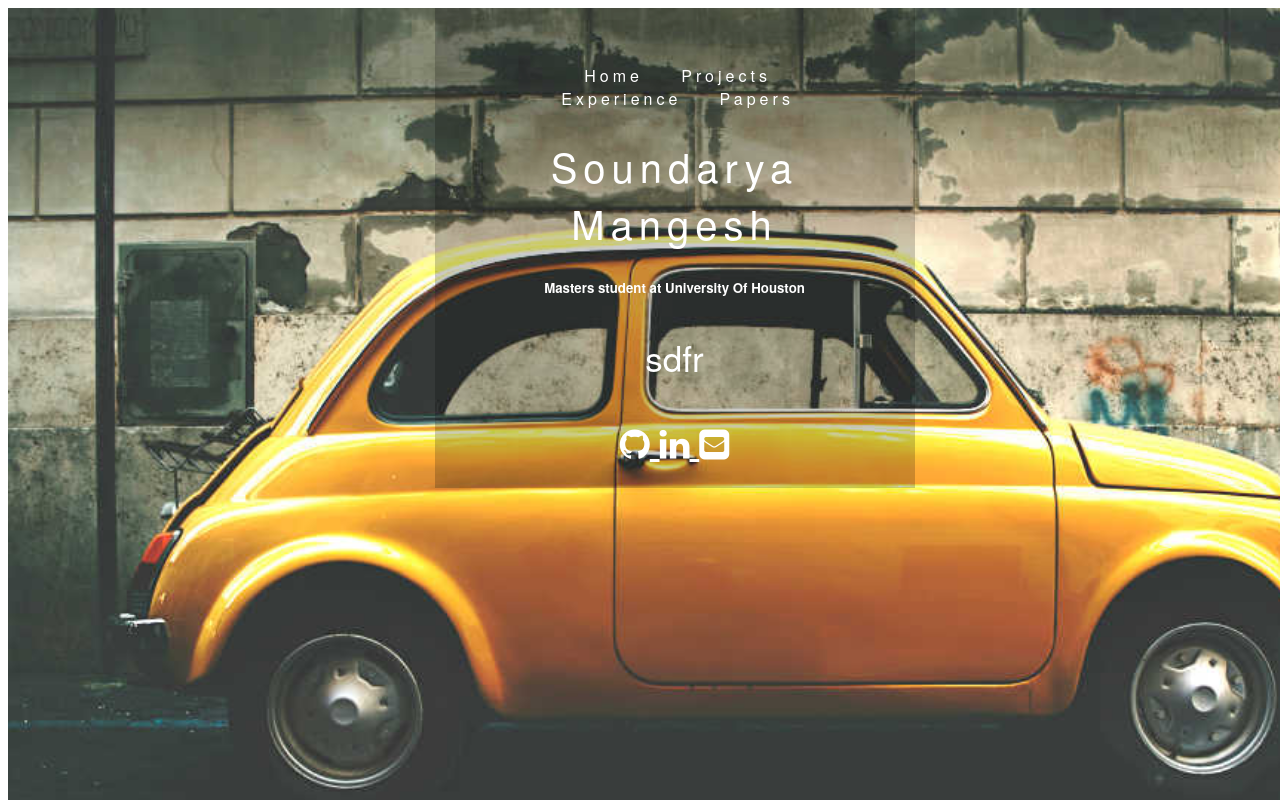
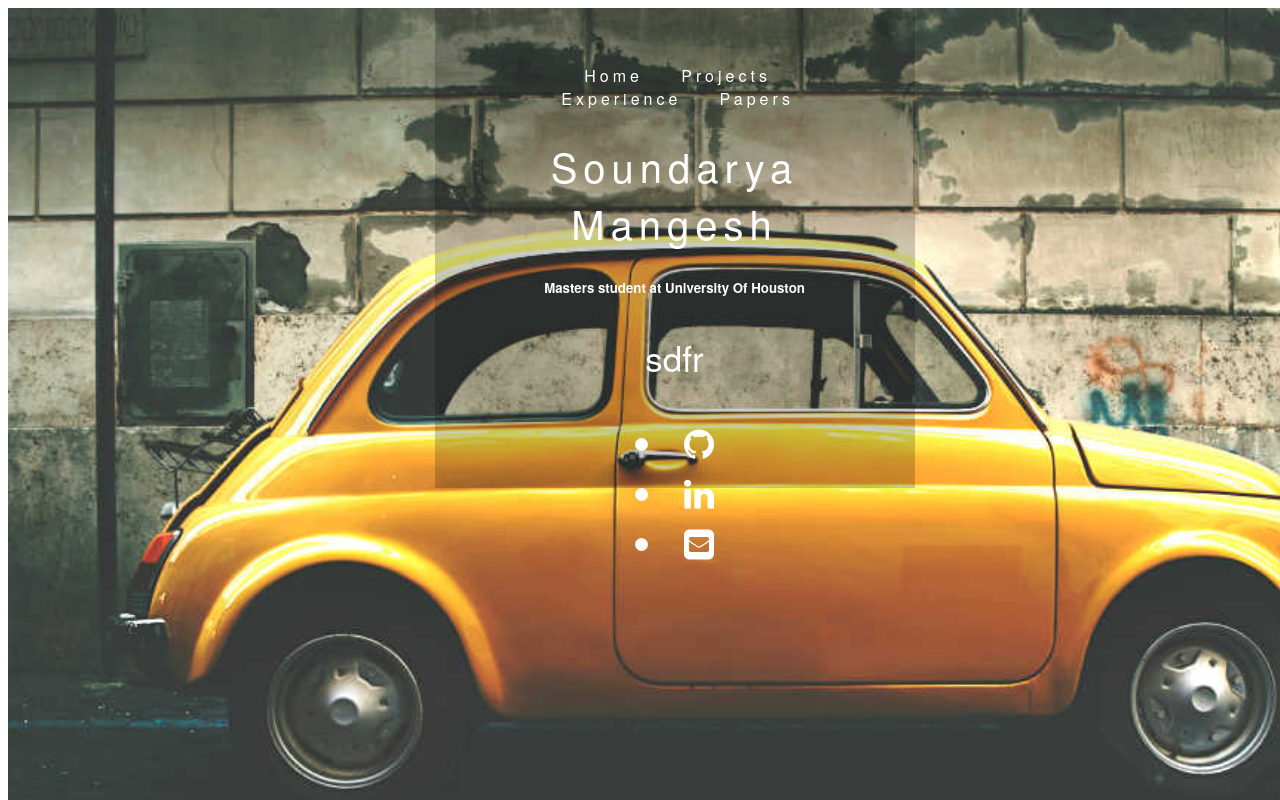
Before and after one commit to SoundaryaMangeshgit/SoundaryaMangeshgit.github.io, a plain HTML site: page index.html in a window 1280 px wide. Shown: the top 800 px of the page. Drawn offline with Linux system fonts and the light colour scheme.

Commit message:
Update index.html

```diff
--- a/index.html
+++ b/index.html
@@ -35,9 +35,9 @@
 	<div class="icons">
 	<p>sdfr</p>
 
-    <a href="https://github.com/SoundaryaMangesh123"><i class="fa fa-github" aria-hidden="true"></i>  </a>
-	<a href="https://www.linkedin.com/in/soundarya-mangesh-673b57111/"><i class="fa fa-linkedin" aria-hidden="true"></i>  </a>
-	<a href="mailto:soundaryamangesh@gmail.com"><i class="fa fa-envelope-square" aria-hidden="true"></i> </a>
+  <li style="white-space: nowrap;">  <a href="https://github.com/SoundaryaMangesh123"><i class="fa fa-github" aria-hidden="true"></i>  </a> </li>
+	<li style="white-space: nowrap;"><a href="https://www.linkedin.com/in/soundarya-mangesh-673b57111/"><i class="fa fa-linkedin" aria-hidden="true"></i>  </a> </li>
+	<li style="white-space: nowrap;"><a href="mailto:soundaryamangesh@gmail.com"><i class="fa fa-envelope-square" aria-hidden="true"></i> </a></li>
 
 	</div>
 	<!--<div class="icons">
```
